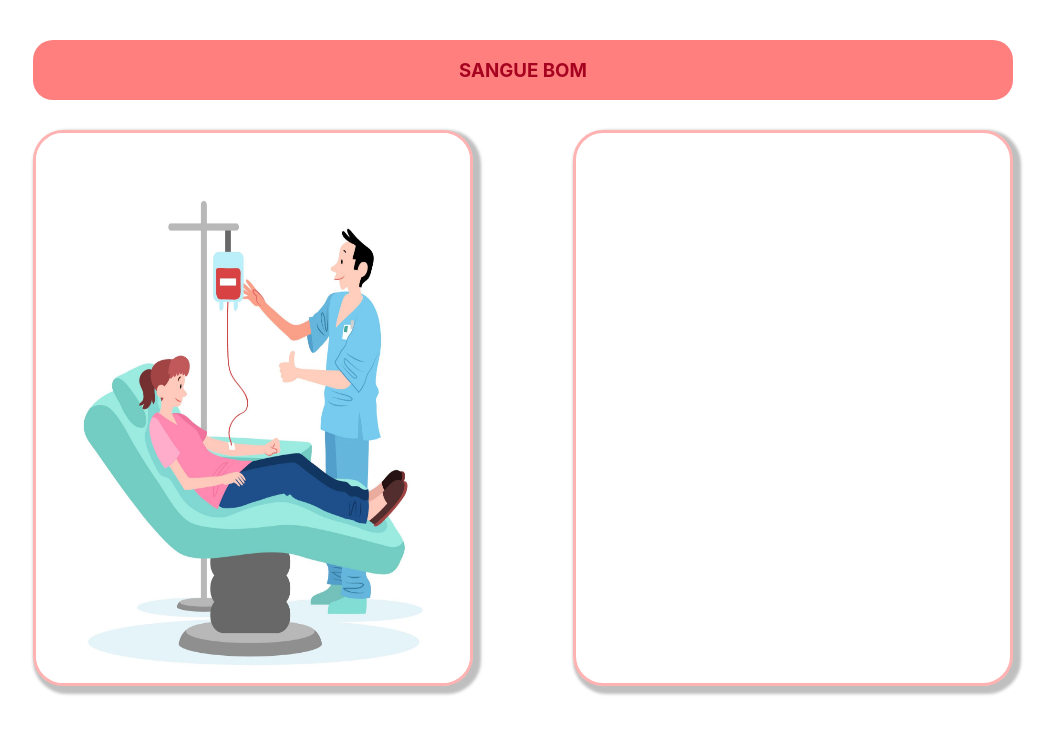
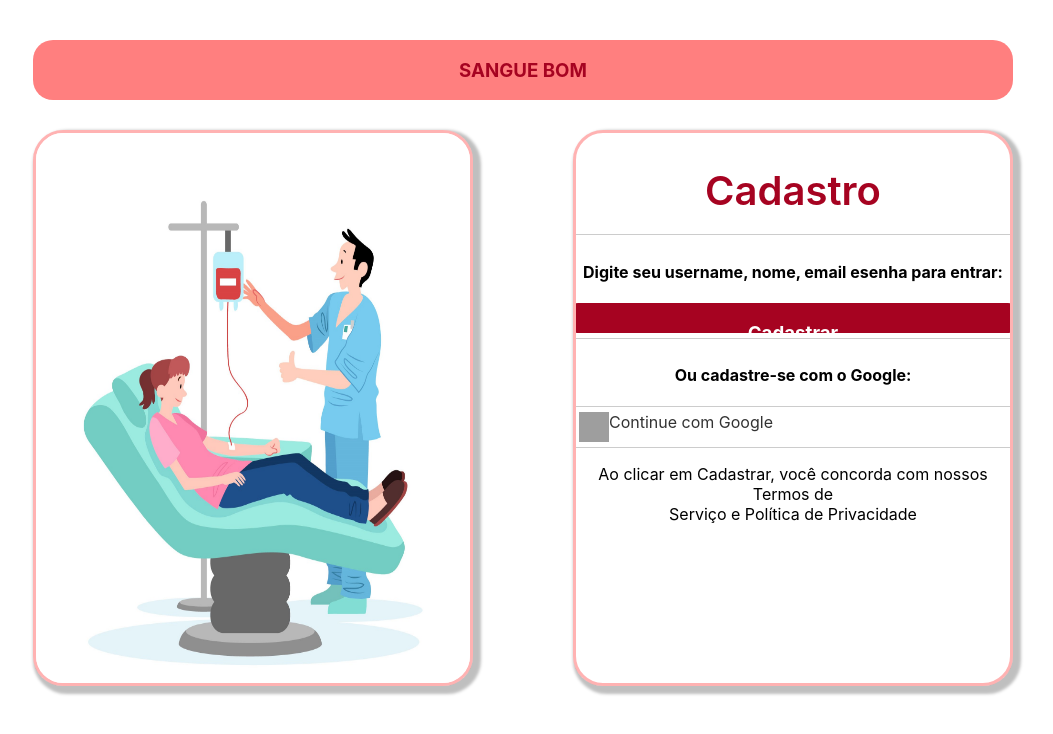
Before and after one commit to guspavanelli/projetointegrador, a React (Create React App) app: page /pagecadastro in a window 1280 px wide. Shown: the top 734 px of the page, without its empty margins (117-1170 px from the left). Built offline with nearby package versions, Linux system fonts and the light colour scheme; grey boxes are pictures that could not be loaded.

Commit message:
Continuação nos forms de login e cadastro

```diff
--- a/src/pages/page_cadastro.tsx
+++ b/src/pages/page_cadastro.tsx
@@ -1,5 +1,6 @@
 import Cablogcad from "../components/cabecalho-log-cad";
 import imagemcadastro from "../assests/imagem cadastro.jpg"
+import { Link } from "react-router-dom";
 
 
 function PageCadastro(){
@@ -11,7 +12,23 @@ function PageCadastro(){
                 <img className="imagem_loginecad" src={imagemcadastro} alt="imagem página de cadastro" />
             </div>
             <div className="molde_form_login">
-
+            <div className="pai_login">
+                    <div className="title_form_cadastro">
+                        <h2 className="title_cadastro">Cadastro</h2>
+                        <hr className="line_divisor"/>
+                        <h4>Digite seu username, nome, email esenha para entrar:</h4>
+                        <Link className="botao_loginecad" to="/pagelogin"><h3>Cadastrar</h3></Link>
+                        <hr className="line_divisor" />
+                        <h4>Ou cadastre-se com o Google:</h4>
+                        <a href="#" className="botao-google">
+                            <img className="imagem_botao_google" src="https://developers.google.com/identity/images/g-logo.png" alt="Logo do Google"></img>
+                            Continue com Google
+                        </a>
+                        <p>Ao clicar em Cadastrar, você concorda com nossos Termos de <br />
+                            Serviço e Política de Privacidade
+                        </p>
+                    </div>
+                </div>
             </div>
         </div>
     </div>
--- a/src/pages/page_login.tsx
+++ b/src/pages/page_login.tsx
@@ -15,20 +15,21 @@ function PageLogin(){
                 <div className="pai_login">
                     <div className="title_form_login">
                         <h2 className="title_login">Login</h2>
+                        <hr className="line_divisor"/>
                         <h4>Digite seu email e senha para entrar:</h4>
-                        <Link className="botao_login" to="/"><h3>Entrar</h3></Link>
+                        <Link className="botao_loginecad" to="/"><h3>Entrar</h3></Link>
                         <hr className="line_divisor" />
                         <h4>Ou entre com o Google:</h4>
                         <a href="#" className="botao-google">
                             <img className="imagem_botao_google" src="https://developers.google.com/identity/images/g-logo.png" alt="Logo do Google"></img>
                             Continue com Google
                         </a>
-                        <p>Ao clicar em continuar, você concorda com nossos Termos de <br />
+                        <p>Ao clicar em Entrar, você concorda com nossos Termos de <br />
                             Serviço e Política de Privacidade
                         </p>
                         <hr className="line_divisor"/>
                         <h5>É novo(a) por aqui? Então cadastre-se para criar sua conta!</h5>
-                        <Link className="botao_login" to="/pagecadastro"><h3>Cadastre-se aqui</h3></Link>
+                        <Link className="botao_loginecad" to="/pagecadastro"><h3>Cadastre-se aqui</h3></Link>
                     </div>
                 </div>
             </div>
--- a/src/style/style.css
+++ b/src/style/style.css
@@ -251,7 +251,7 @@ h1{
 .line_divisor{
     border: none;
     border-top: 1px solid #ccc; /* Cor e estilo da linha */
-    margin: 10px 10px; /* Espaçamento acima e abaixo da linha */
+    margin: 5px 5px; /* Espaçamento acima e abaixo da linha */
 }
 
 /*FORM PÁGINA DE LOGIN */
@@ -276,7 +276,7 @@ h1{
     line-height: normal;
     height: 30px;
 }
-.botao_login{
+.botao_loginecad{
     background-color: #A60321;
     text-align: center;
     width: 450px;
@@ -324,7 +324,22 @@ h1{
 
 
 /*FORM PÁGINA DE CADASTRO */
+.title_form_cadastro{
+    margin-top: 0px;
+    text-align: center;
+    display: flex;
+    flex-direction: column;
+}
 
+.title_cadastro{
+    color: #A60321;
+    text-align: center;
+    font-size: 40px;
+    font-style: normal;
+    font-weight: 600;
+    line-height: normal;
+    height: 30px;
+}
 
 /*CABEÇALHO ESPECÍFICO DAS PÁGINAS DE LOGIN E CADASTRO */
 .pai_logincad{
```
